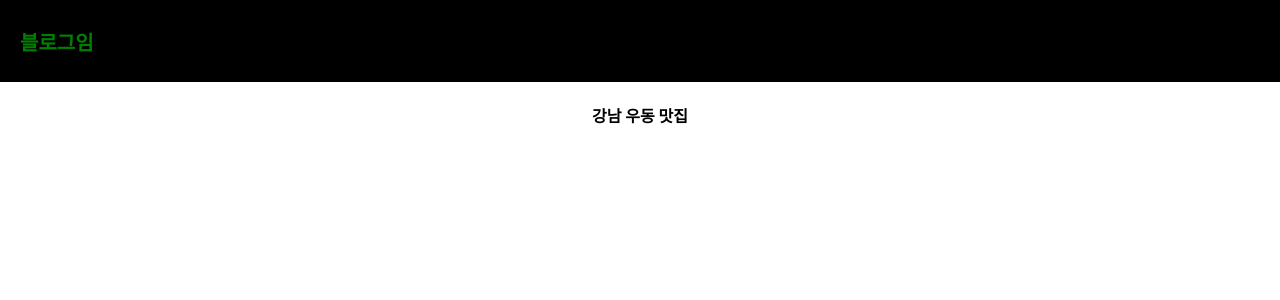
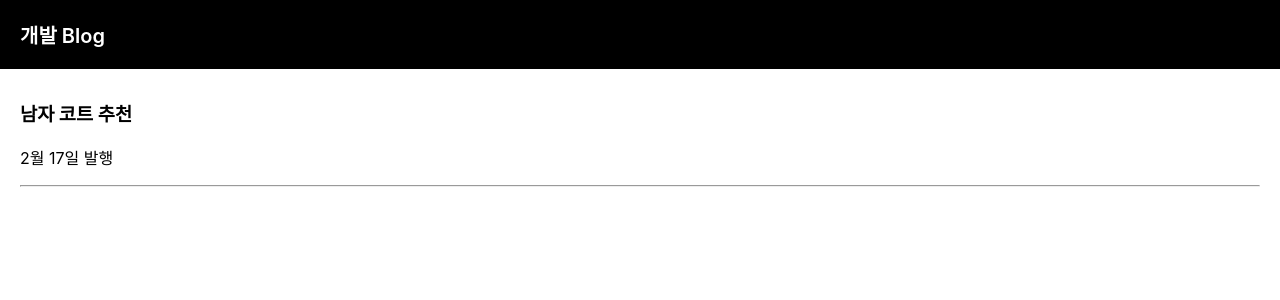
Before and after one commit to 22sonamu/react_study, a React (Create React App) app: page / in a window 1280 px wide. Shown: the top 300 px of the page. Built offline with nearby package versions, Linux system fonts and the light colour scheme.

Commit message:
2강 : useState

```diff
--- a/src/App.css
+++ b/src/App.css
@@ -7,7 +7,17 @@
   background: black;
   width: 100%;
   color: white;
-  padding-left : 20px;
+  padding : 20px;
+  font-weight : 600;
+  font-size : 20px;
+  box-sizing: border-box;
+}
+
+.list {
+  margin-top : 30px;
+  text-align: left;
+  padding-left: 20px;
+  padding-right: 20px;
 }
 
 .App-logo {
--- a/src/App.js
+++ b/src/App.js
@@ -1,18 +1,28 @@
 import logo from './logo.svg';
-import './App.css'; //css 파일 경로 임포트
+//리액트에 있는 내장 함수를 하나 쓰겠습니다.
+import React, { useState } from 'react';
+import './App.css';
 
 function App() {
-  //이 변수는 html의 아이디에도 사용가능하다.
-  let post = '강남 우동 맛집';
+
+  // [10, 100] 이 두개 데이터를 변수에 담고 싶으면?   var [a,b] = [10, 100]; 이렇게 쓸수 있다.
+  let [a,b] = useState(['남자 코트 추천', '강남 우동 맛집']); //Array 가 남고 [a,b] 두가지의 데이터가 들어간다.
+  //a 에는 남자 코트 추천이 들어가고, b 에는 남자 코트 추천을 수정하기 위한 함수가 생성된다.
+
+  //state 를 쓰는 이유? 웹이 App처럼 동작하게 만들고 싶어서 .
+  //!!! sate 는 변경되면 html 이 자동으로 재렌더링이 된다 !!!!!!
+  //따라서 수시로 바뀌는 값 -> useState, 고정값 -> 하드코딩 혹은 단순 변수로 사용하면 좋다.
 
   return (
     <div className="App">
       <div className = "black-nav">
-        <h4 style={ {color : 'green', fontSize : '20px'} }>
-          블로그임
-        </h4>
+        <div>개발 Blog</div>
       </div>
-      <h4>{ post }</h4>
+      <div className = "list">
+        <h3>{ a[0] }</h3>
+        <p>2월 17일 발행</p>
+        <hr/>
+      </div>
     </div>
   );
 }
```
Also changed, not shown: 1 other file (tests, documents, lock files or other folders).
